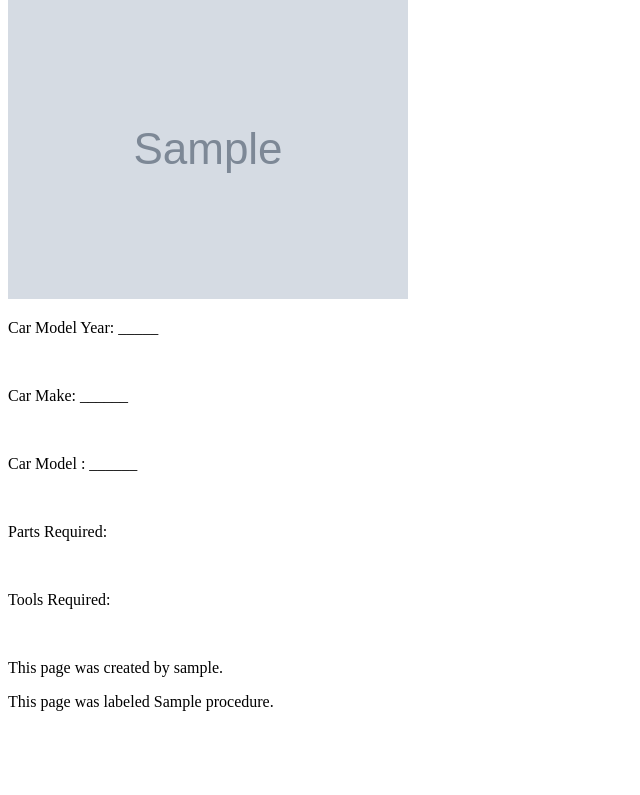
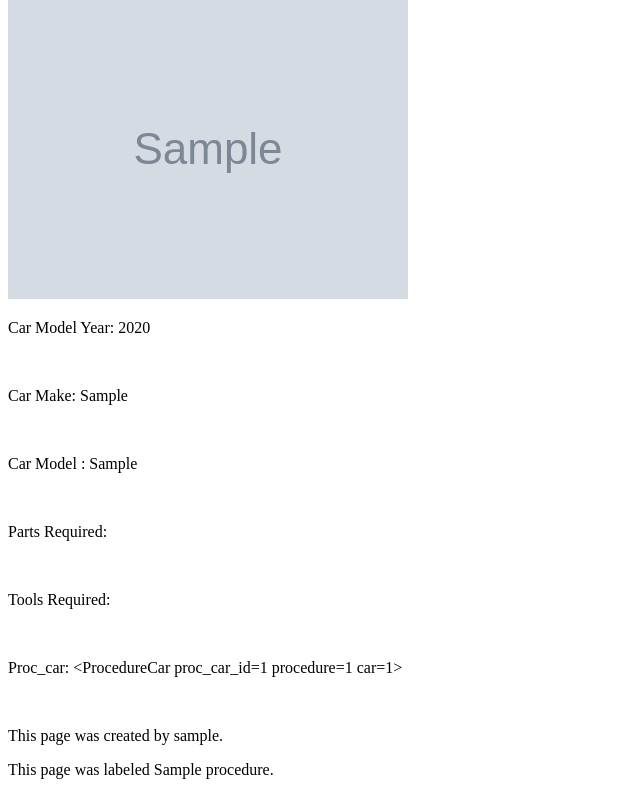
Before and after one commit to alexpsimone/shop-cat, a Flask app: page /procedure/1 in a window 1280 px wide. Shown: the part 252-1047 px from the top of the page, without its empty margins (0-640 px from the left). Before the commit the page ends 963 px from the top, so only its background shows below. Run offline with Flask 2, Linux system fonts and the light colour scheme; tables that the repository leaves empty hold one stand-in row (values such as "Sample post"); grey boxes marked "Sample" are stand-in pictures; some libraries are stand-ins or nearby versions.

Commit message:
individual procedure pages now display info for ONE car associated with the proc

```diff
--- a/crud.py
+++ b/crud.py
@@ -155,3 +155,9 @@ def get_procedure_by_id(proc_id):
     """Return a procedure with a given proc_id."""
 
     return Procedure.query.get(proc_id)
+
+
+def get_proc_car_by_proc_id(proc_id):
+    """Return all proc_car objects associated with a given proc_id."""
+
+    return ProcedureCar.query.get(proc_id)
--- a/server.py
+++ b/server.py
@@ -40,9 +40,11 @@ def show_procedure_page(proc_id):
     """Render a procedure page."""
 
     procedure = crud.get_procedure_by_id(proc_id)
+    proc_car = crud.get_proc_car_by_proc_id(proc_id)
 
     return render_template('procedure.html',
-                            procedure = procedure)
+                            procedure = procedure,
+                            proc_car = proc_car)
 
 
 if __name__ == '__main__':
--- a/templates/procedure.html
+++ b/templates/procedure.html
@@ -13,11 +13,13 @@
         <h2>{{ procedure.title }}</h2><br />
         <p>Description: {{ procedure.description }}</p><br />
         <img src = "{{ procedure.img }}"/>
-        <p>Car Model Year: _____</p><br />
-        <p>Car Make: ______</p><br />
-        <p>Car Model : ______</p><br />
+        <p>Car Model Year: {{ proc_car.car.model_year }}</p><br />
+        <p>Car Make: {{ proc_car.car.make }}</p><br />
+        <p>Car Model : {{ proc_car.car.model }}</p><br />
         <p>Parts Required: </p><br />
         <p>Tools Required: </p><br />
+
+        <p>Proc_car: {{ proc_car }}</p><br />
 
         <p>This page was created by {{ procedure.user.nickname }}.</p>
         <p>This page was labeled {{ procedure.label }}.</p>
```
